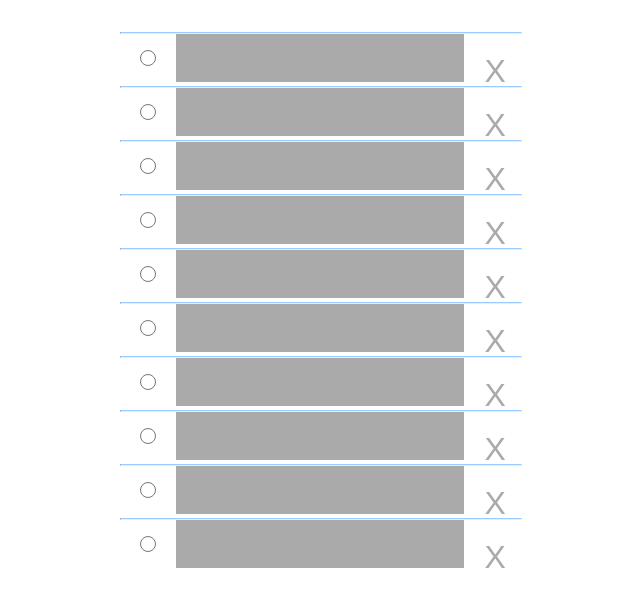
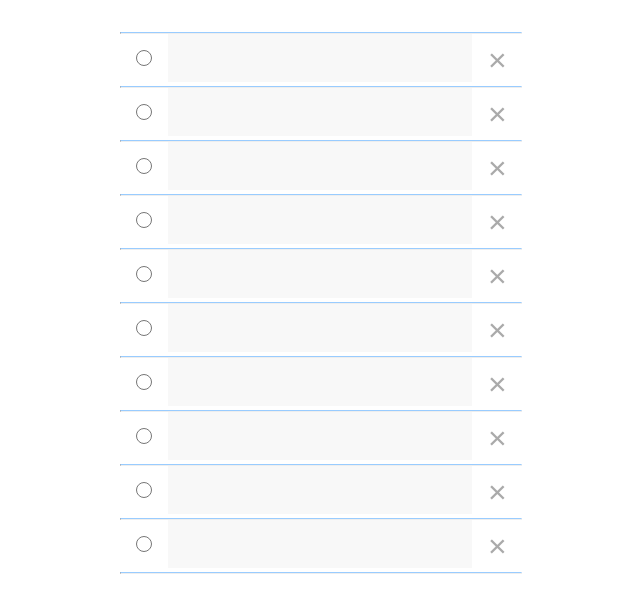
Before and after one commit to anderbay/Shopping-List, a plain HTML site: page index.html in a window 1280 px wide. Shown: the part 168-780 px from the top of the page, without its empty margins (320-960 px from the left). Drawn offline with Linux system fonts and the light colour scheme.

Commit message:
Fixed alignment issues & replaced X's

```diff
--- a/css/style.css
+++ b/css/style.css
@@ -79,22 +79,22 @@ li input{
   width:1rem;
   height:100%;
   margin:0 1rem;
-  display:inline-block;
+  float:left;
 }
 
 .itemInput{
-  background-color: #aaa;
-  width:18rem;
+  background-color: #f8f8f8;
+  width:19rem;
   height:100%;
-  display:inline-block;
+  float:left;
 }
 
 .remove{
   width:3rem;
-    width:1rem;
-  height:100%;
-  margin:0 1rem;
-  display:inline-block;
+  width:1rem;
+  height:3rem;
+  margin:0.5rem 1rem 0;
+  float:left;
   font-size:2rem;
   color:#aaa;
 }
--- a/index.html
+++ b/index.html
@@ -20,62 +20,63 @@
         <li>
           <input type="radio" name="first" value="">
           <div class="itemInput"></div>
-          <div class="remove">X</div>
+          <div class="remove">&#215</div>
         </li>
         <hr>
         <li>
           <input type="radio" name="second" value="">
           <div class="itemInput"></div>
-          <div class="remove">X</div>
+          <div class="remove">&#215</div>
         </li>
         <hr>
         <li>
           <input type="radio" name="third" value="">
           <div class="itemInput"></div>
-          <div class="remove">X</div>
+          <div class="remove">&#215</div>
         </li>
         <hr>
         <li>
           <input type="radio" name="fourth" value="">
           <div class="itemInput"></div>
-          <div class="remove">X</div>
+          <div class="remove">&#215</div>
         </li>
         <hr>
         <li>
           <input type="radio" name="fifth" value="">
           <div class="itemInput"></div>
-          <div class="remove">X</div>
+          <div class="remove">&#215</div>
         </li>
         <hr>
         <li>
           <input type="radio" name="sixth" value="">
           <div class="itemInput"></div>
-          <div class="remove">X</div>
+          <div class="remove">&#215</div>
         </li>
         <hr>
         <li>
           <input type="radio" name="seventh" value="">
           <div class="itemInput"></div>
-          <div class="remove">X</div>
+          <div class="remove">&#215</div>
         </li>
         <hr>
         <li>
           <input type="radio" name="eighth" value="">
           <div class="itemInput"></div>
-          <div class="remove">X</div>
+          <div class="remove">&#215</div>
         </li>
         <hr>
         <li>
           <input type="radio" name="ninth" value="">
           <div class="itemInput"></div>
-          <div class="remove">X</div>
+          <div class="remove">&#215</div>
         </li>
         <hr>
         <li>
           <input type="radio" name="tenth" value="">
           <div class="itemInput"></div>
-          <div class="remove">X</div>
+          <div class="remove">&#215</div>
         </li>
+        <hr>
       </ul>
     </div>
   </div>
```
